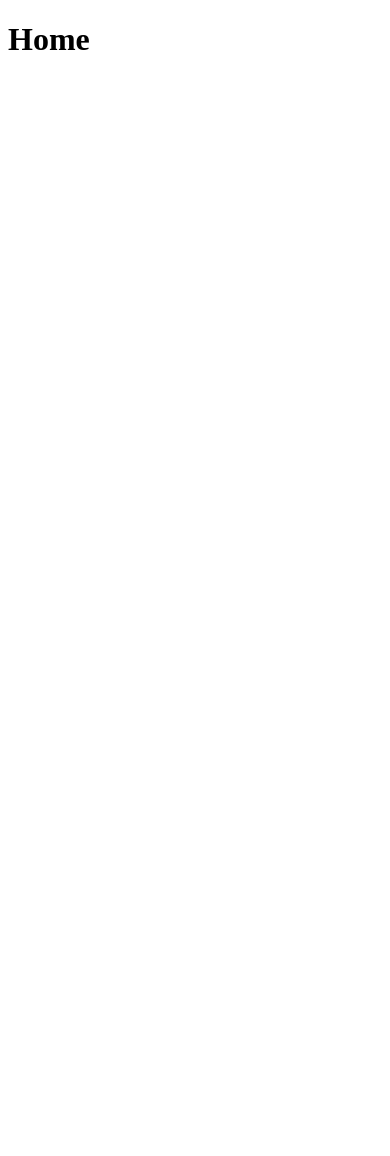
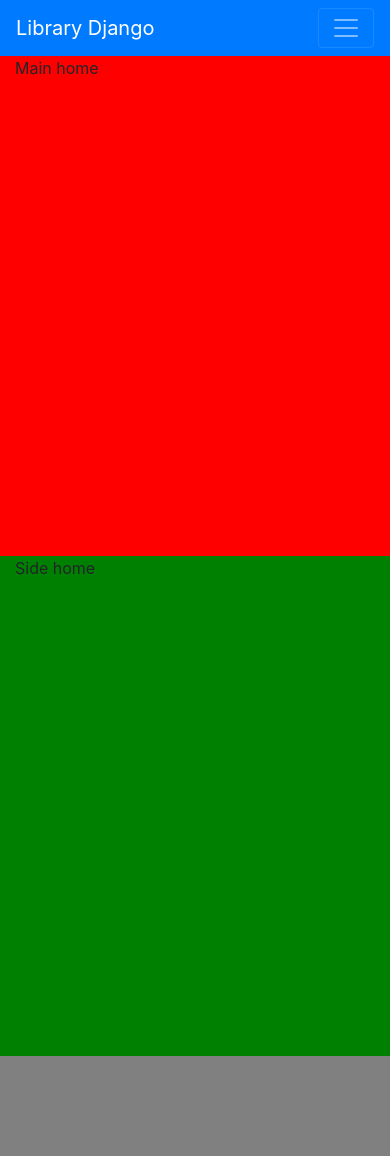
Before and after one commit to piotr-pawelczak/library-django, a Django app: page / in a window 390 px wide. Before the commit the page is almost empty. Before the commit the page ends 50 px from the top, so only its background shows below. Run offline with Django 3.2, Linux system fonts and the light colour scheme; some libraries are stand-ins or nearby versions.

Commit message:
Add HTML files and CSS

```diff
--- /dev/null
+++ b/library_django/library/templates/library/base.html
@@ -0,0 +1,69 @@
+{% load static %}
+
+<!DOCTYPE html>
+<html lang="en">
+<head>
+    <meta charset="UTF-8">
+    <title>Library Django</title>
+
+    <!-- Required meta tags -->
+    <meta name="viewport" content="width=device-width, initial-scale=1, shrink-to-fit=no">
+    <!-- Bootstrap CSS -->
+    <link rel="stylesheet" href="https://maxcdn.bootstrapcdn.com/bootstrap/4.0.0/css/bootstrap.min.css"
+          integrity="sha384-Gn5384xqQ1aoWXA+058RXPxPg6fy4IWvTNh0E263XmFcJlSAwiGgFAW/dAiS6JXm" crossorigin="anonymous">
+</head>
+<body>
+<nav class="navbar navbar-expand-sm navbar-dark bg-primary">
+    <a class="navbar-brand" href="{% url 'library-home' %}">Library Django</a>
+    <button class="navbar-toggler" data-toggle="collapse" data-target="#navbarMenu">
+        <span class="navbar-toggler-icon"></span>
+    </button>
+    <div class="collapse navbar-collapse" id="navbarMenu">
+        <ul class="navbar-nav">
+            <li class="nav-item"><a class="nav-link" href="{% url 'library-home' %}" > Home </a></li>
+            <li class="nav-item"><a class="nav-link" href="{% url 'library-books' %}"> Books </a></li>
+            <li class="nav-item"><a class="nav-link" href="{% url 'library-about' %}"> About us </a></li>
+            <li class="nav-item"><a class="nav-link" href="{% url 'library-login' %}"> Login </a></li>
+            <li class="nav-item"><a class="nav-link" href="{% url 'library-register' %}"> Register </a></li>
+            <li class="nav-item"><a class="nav-link" href="{% url 'library-contact' %}"> Contact </a></li>
+        </ul>
+    </div>
+</nav>
+
+<main>
+    <div class="row">
+        <div class="col-md-9" style="min-height: 500px; background: red;">
+            <div class="container">
+                {% block main %} {% endblock main %}
+            </div>
+        </div>
+        <div class="col-md-3" style="min-height: 500px; background: green;">
+            <div class="container">
+                {% block side %} {% endblock side %}
+            </div>
+        </div>
+    </div>
+
+    <div class="col-12" style="min-height: 100px; background: grey;">
+        <div class="container">
+
+        </div>
+    </div>
+
+
+</main>
+
+<!-- Optional JavaScript -->
+<!-- jQuery first, then Popper.js, then Bootstrap JS -->
+<script src="https://code.jquery.com/jquery-3.2.1.slim.min.js"
+        integrity="sha384-KJ3o2DKtIkvYIK3UENzmM7KCkRr/rE9/Qpg6aAZGJwFDMVNA/GpGFF93hXpG5KkN"
+        crossorigin="anonymous"></script>
+<script src="https://cdnjs.cloudflare.com/ajax/libs/popper.js/1.12.9/umd/popper.min.js"
+        integrity="sha384-ApNbgh9B+Y1QKtv3Rn7W3mgPxhU9K/ScQsAP7hUibX39j7fakFPskvXusvfa0b4Q"
+        crossorigin="anonymous"></script>
+<script src="https://maxcdn.bootstrapcdn.com/bootstrap/4.0.0/js/bootstrap.min.js"
+        integrity="sha384-JZR6Spejh4U02d8jOt6vLEHfe/JQGiRRSQQxSfFWpi1MquVdAyjUar5+76PVCmYl"
+        crossorigin="anonymous"></script>
+
+</body>
+</html>
--- a/library_django/library/templates/library/home.html
+++ b/library_django/library/templates/library/home.html
@@ -1,10 +1,9 @@
-<!DOCTYPE html>
-<html lang="en">
-<head>
-    <meta charset="UTF-8">
-    <title>Title</title>
-</head>
-<body>
-    <h1>Home</h1>
-</body>
-</html>
+{% extends "library/base.html" %}
+
+{% block main %}
+    <p>Main home</p>
+{% endblock main %}
+
+{% block side %}
+    <p>Side home</p>
+{% endblock side %}
--- a/library_django/library/urls.py
+++ b/library_django/library/urls.py
@@ -3,4 +3,9 @@ from . import views
 
 urlpatterns = [
     path('', views.home, name="library-home"),
+    path('books/', views.books, name="library-books"),
+    path('about/', views.about, name="library-about"),
+    path('login/', views.login, name="library-login"),
+    path('register/', views.register, name="library-register"),
+    path('contact/', views.contact, name="library-contact"),
 ]
--- a/library_django/library/views.py
+++ b/library_django/library/views.py
@@ -3,3 +3,23 @@ from django.shortcuts import render
 
 def home(request):
     return render(request, 'library/home.html')
+
+
+def books(request):
+    return render(request, 'library/books.html')
+
+
+def about(request):
+    return render(request, 'library/about.html')
+
+
+def login(request):
+    return render(request, 'library/login.html')
+
+
+def register(request):
+    return render(request, 'library/register.html')
+
+
+def contact(request):
+    return render(request, 'library/contact.html')
```
Also changed, not shown: library_django/library/templates/library/about.html (added, +10 -0 lines), library_django/library/templates/library/books.html (added, +10 -0 lines), library_django/library/templates/library/contact.html (added, +10 -0 lines), library_django/library/templates/library/login.html (added, +10 -0 lines), library_django/library/templates/library/register.html (added, +10 -0 lines), library_django/library/static/library/main.css (added).
